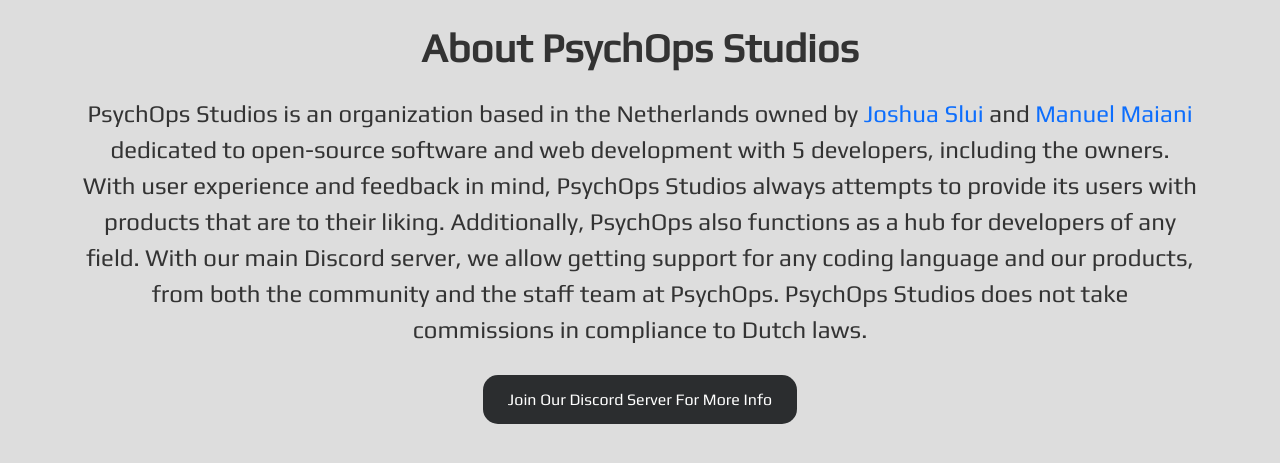
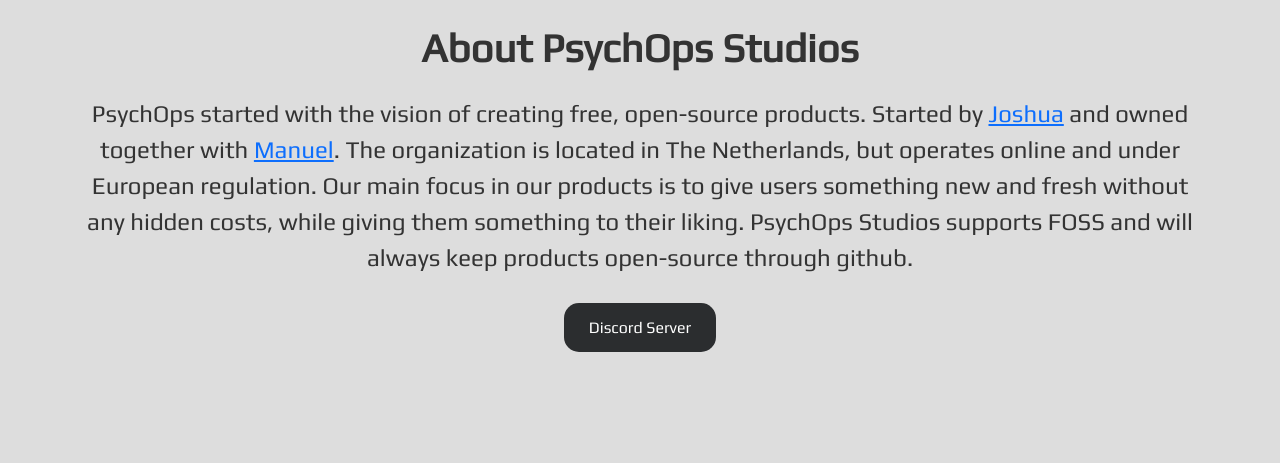
Before and after one commit to PsychOps/PsychOps, a PHP site: page /about.php in a window 1280 px wide. Shown: the part 56-519 px from the top of the page. Run offline with PHP 8.4, Linux system fonts and the light colour scheme; some libraries are stand-ins or nearby versions.

Commit message:
Edit text

```diff
--- a/about.php
+++ b/about.php
@@ -7,13 +7,13 @@
 
 <body>
 
-    <div class="about container text-center">
+    <div class="about container text-center page-center">
         <h1 class="main-title">About PsychOps Studios</h1>
-        <p class="main-text">PsychOps Studios is an organization based in the Netherlands owned by <a href="https://zoniq.tk" target="_blank" class="txta">Joshua Slui</a> and <a href="https://heelys32.ml/" target="_blank" class="txta">Manuel Maiani</a> dedicated to open-source software and web development with <b>5</b> developers, including the owners. With user experience and feedback in mind, PsychOps Studios always attempts to provide its users with products that are to their liking.
-            Additionally, PsychOps also functions as a hub for developers of any field. With our main Discord server, we allow getting support for any coding language and our products, from both the community and the staff team at PsychOps. <b>PsychOps Studios does not take commissions in compliance to Dutch laws.</b>
+        <p class="main-text">
+            PsychOps started with the vision of creating free, open-source products. Started by <a href="mailto:joshua@psychops.tk">Joshua</a> and owned together with <a href="mailto:manuel@psychops.tk">Manuel</a>. The organization is located in The Netherlands, but operates online and under European regulation. Our main focus in our products is to give users something new and fresh without any hidden costs, while giving them something to their liking. PsychOps Studios supports FOSS and will always keep products open-source through github.
         </p>
         <div class="txt-btn-div">
-            <a href="https://discord.gg/QMhvHuGPMx" target="_blank" class="txt-btn">Join Our Discord Server For More Info</a>
+            <a href="https://discord.gg/QMhvHuGPMx" target="_blank" class="txt-btn">Discord Server</a>
         </div>
     </div>
 
```
